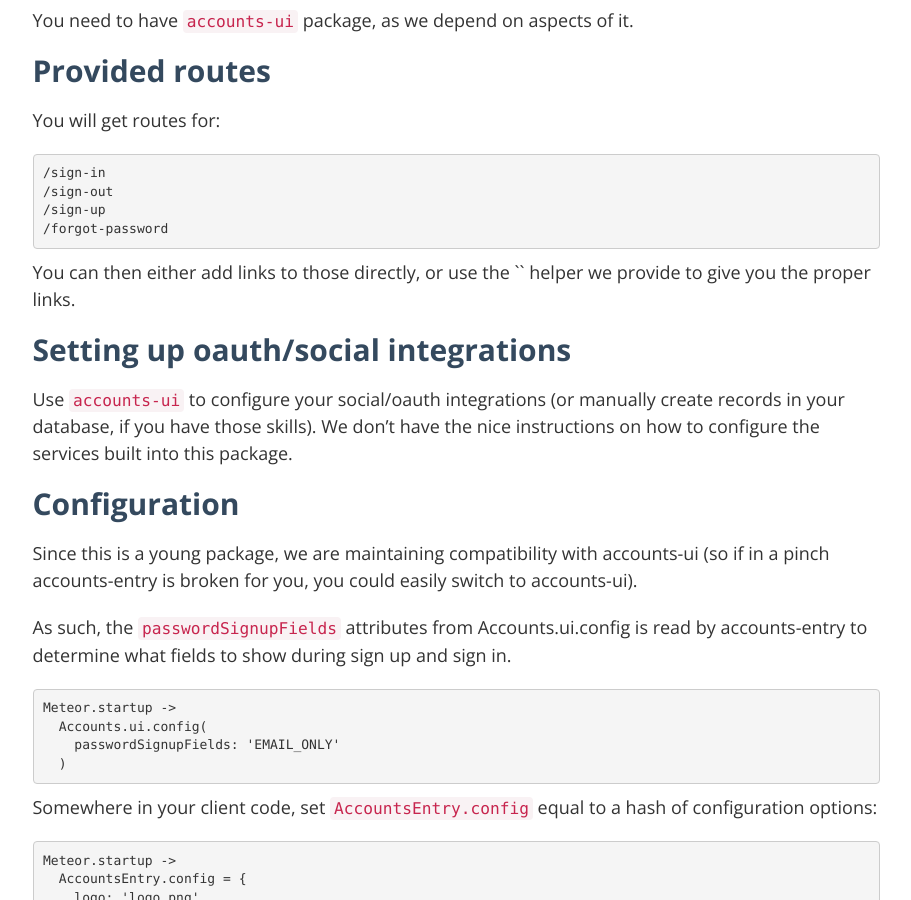
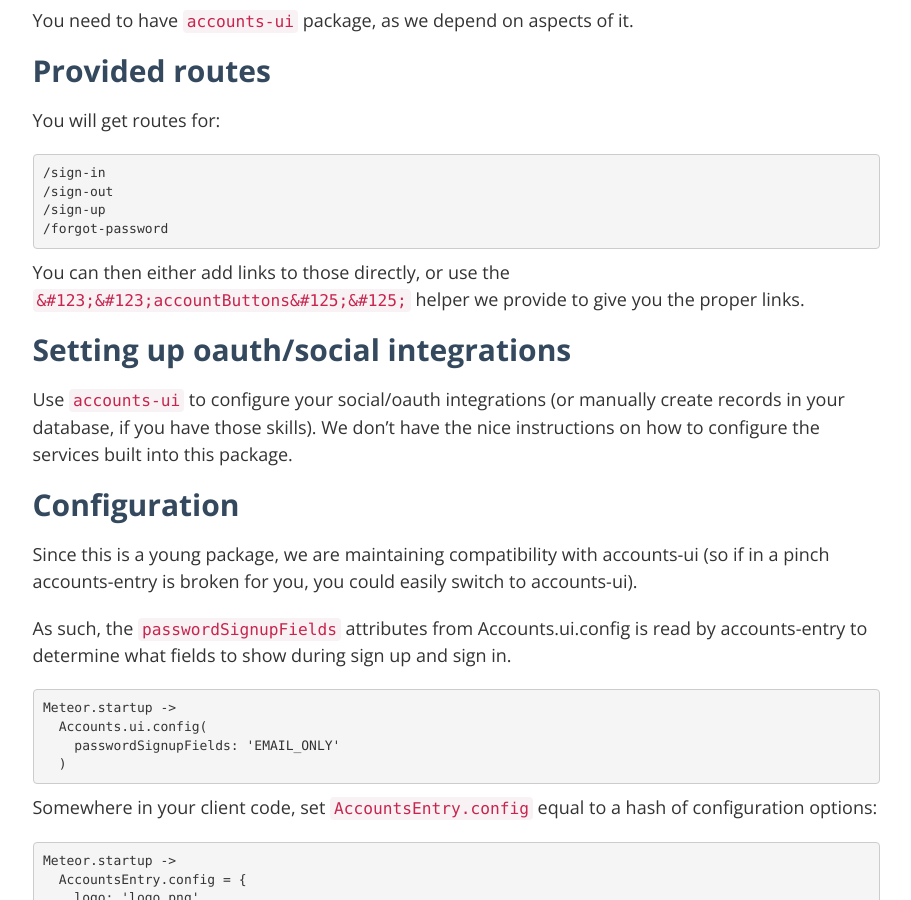
Before and after one commit to Differential/accounts-entry, a Jekyll site: the page built from index.markdown, in a window 1280 px wide and 900 px high, scrolled down 901 px. Shown: the whole window, without its empty margins (330-1241 px from the left). Built offline with Jekyll 4.4.1, drawn with Linux system fonts in a browser that asks for light colours; nearby versions of some CDN libraries; Markdown is read by kramdown in place of the engine named in the settings.

Commit message:
Fix format

````diff
--- a/index.markdown
+++ b/index.markdown
@@ -39,8 +39,7 @@
 /forgot-password
 ```
 
-You can then either add links to those directly, or use the `{{accountButtons}}`
-helper we provide to give you the proper links.
+You can then either add links to those directly, or use the `&#123;&#123;accountButtons&#125;&#125;` helper we provide to give you the proper links.
 
 ## Setting up oauth/social integrations
 
````
